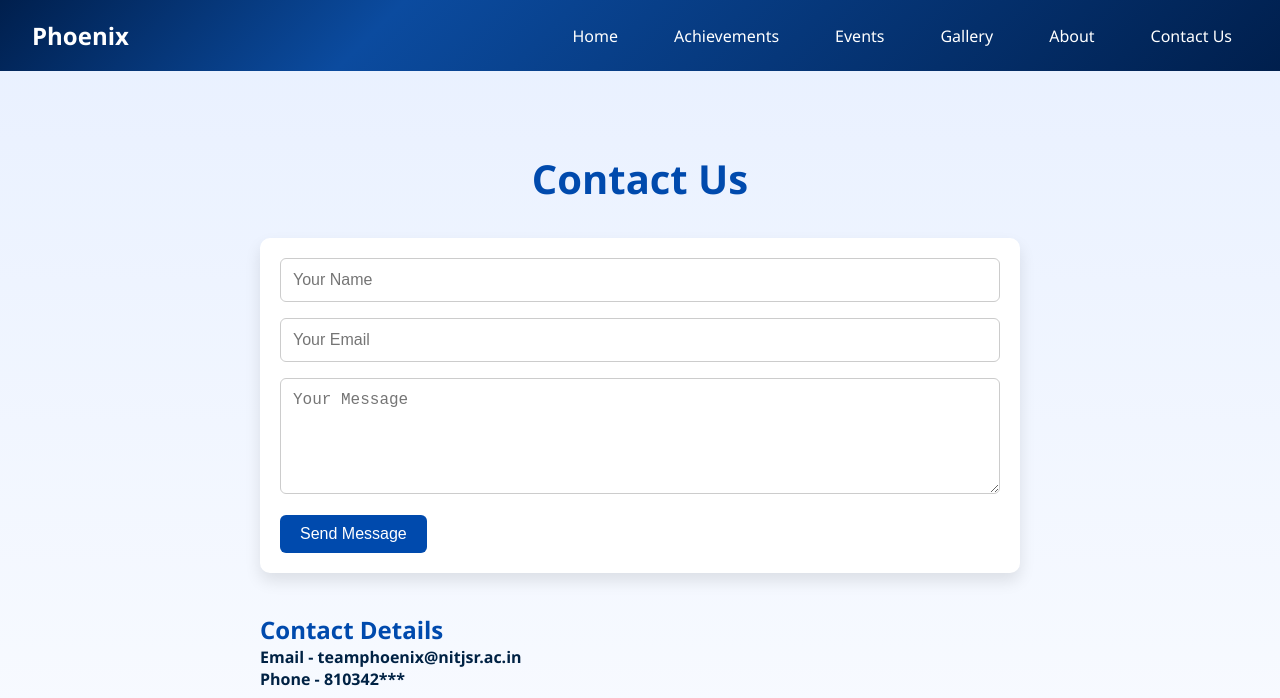
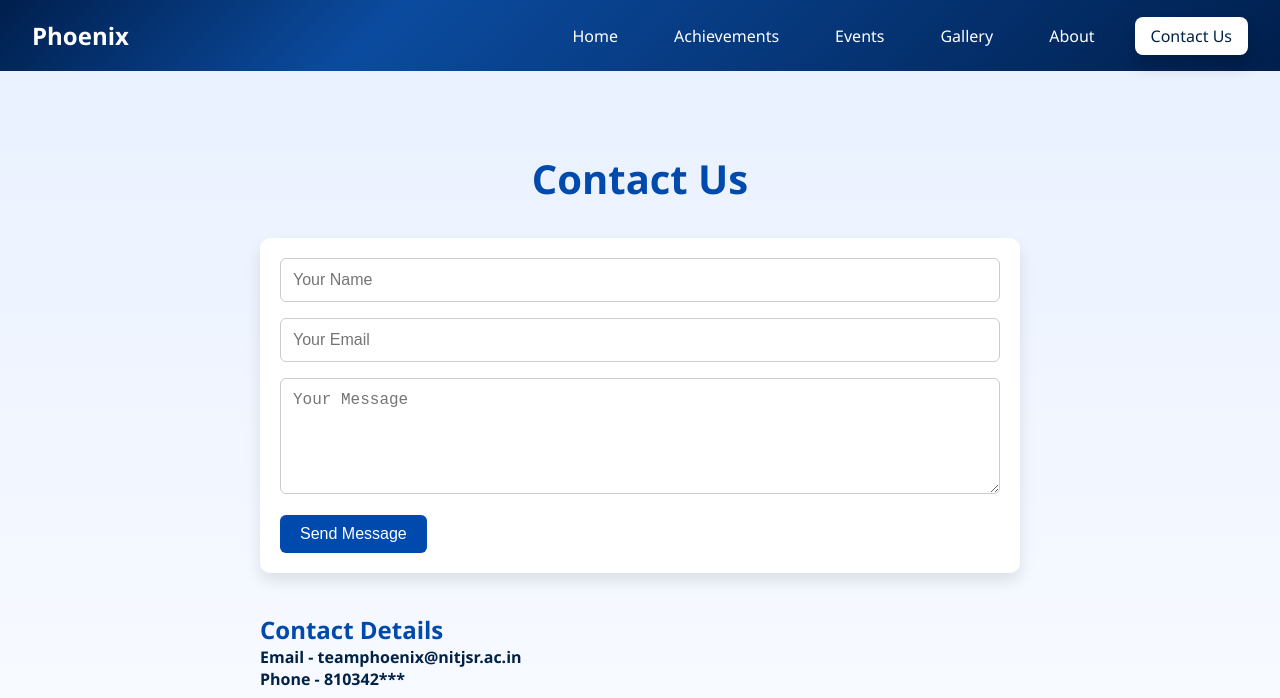
Before and after one commit to ayushv-nitj/team-phoenix-website, a website: page contact.html in a window 1280 px wide. Shown: the top 698 px of the page. Drawn offline with nearby package versions, Linux system fonts and the light colour scheme.

Commit message:
Modify nav link active and hover classes

```diff
--- a/contact.html
+++ b/contact.html
@@ -30,14 +30,14 @@
     <li><a href="index.html">Home</a></li>
     <li><a href="achievements.html">Achievements</a></li>
  <li class="dropdown-parent">
-  <a href="#">Events</a>
+  <a href="recentevents.html">Events</a>
   <ul class="dropdown">
     <li><a href="recentevents.html">Recent Events</a></li>
     <li><a href="upcomingevents.html">Upcoming Events</a></li>
   </ul>
 </li>
     <li class="dropdown-parent">
-  <a href="#">Gallery</a>
+  <a href="gallery.html">Gallery</a>
   <ul class="dropdown">
     <li><a href="gallery.html">Photos</a></li>
     <li><a href="videos.html">Videos</a></li>
--- a/script.js
+++ b/script.js
@@ -64,6 +64,26 @@ if (dropdownParents.length > 0) {
     });
   });
 }
+
+
+window.addEventListener("DOMContentLoaded", () => {
+  const navLinks = document.querySelectorAll(".nav-links a");
+  const currentPage = window.location.pathname.split("/").pop();
+
+  navLinks.forEach(link => {
+    const href = link.getAttribute("href").split("/").pop();
+    if (href === currentPage) {
+      link.classList.add("active");
+
+      // Handle dropdown parent links
+      const parentLi = link.closest(".dropdown-parent");
+      if (parentLi) {
+        const parentAnchor = parentLi.querySelector("a[href]");
+        if (parentAnchor) parentAnchor.classList.add("active");
+      }
+    }
+  });
+});
 
 window.addEventListener('resize', () => {
   if (window.innerWidth > 768) {
--- a/style.css
+++ b/style.css
@@ -46,6 +46,7 @@ body {
   gap: 1.5rem;
 }
 
+/* Default nav link style */
 .navbar .nav-links a {
   color: white;
   text-decoration: none;
@@ -53,6 +54,32 @@ body {
   padding: 8px 16px;
   border-radius: 8px;
   transition: all 0.3s ease;
+  background-color: transparent;
+}
+
+/* Active (clicked) link */
+ .nav-links a.active {
+  background-color: white;
+  color: #002244;
+  box-shadow: 0 10px 16px rgba(0, 0, 0, 0.2);
+}
+
+/* Hover effect (even on active links) */
+.navbar .nav-links a:hover {
+  background-color: #004aad;
+  color: white;
+  box-shadow: 0 4px 12px rgba(0, 0, 0, 0.15);
+}
+
+
+/*  old code
+.navbar .nav-links a {
+  color: white;
+  text-decoration: none;
+  font-weight: 500;
+  padding: 8px 16px;
+  border-radius: 8px;
+  transition: all 0.3s ease;
 }
 
 .navbar .nav-links a:hover {
@@ -60,6 +87,7 @@ body {
   color: #002244;
   box-shadow: 0 10px 16px rgba(0, 0, 0, 0.2);
 }
+*/
 
 /* Hamburger icon (hidden by default) */
 .hamburger {
```
Also changed, not shown: about.html (+2 -2 lines), achievements.html (+2 -2 lines), gallery.html (+2 -2 lines), index.html (+3 -3 lines), recentevents.html (+2 -2 lines).
